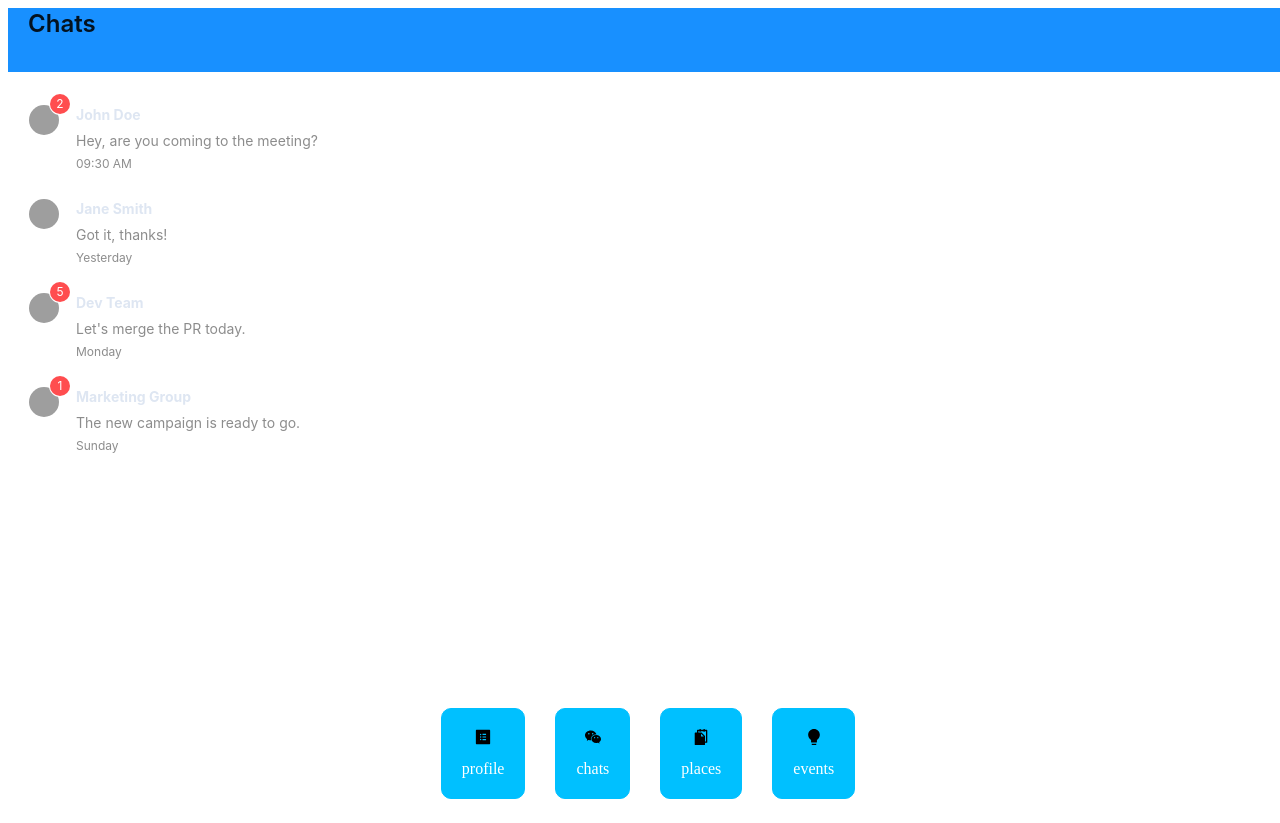
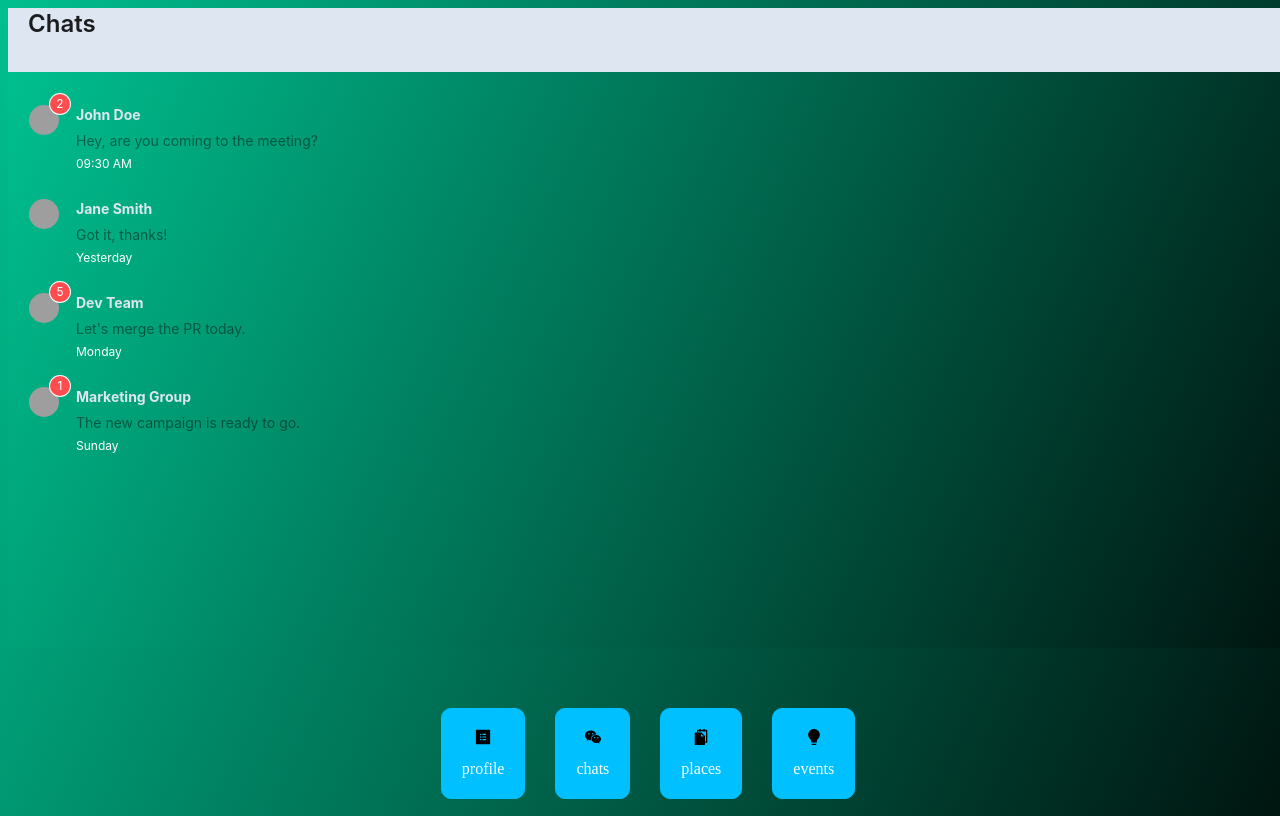
Before and after one commit to student-programmer/mycampus, a Next.js app: page /chats in a window 1280 px wide. Built offline with nearby package versions, Linux system fonts and the light colour scheme; grey boxes are pictures that could not be loaded.

Commit message:
чат правки

```diff
--- a/fsd/app/style/global.scss
+++ b/fsd/app/style/global.scss
@@ -1,8 +1,11 @@
 body {
   width: 100%;
-  height: 100%;
+  height: 100vh;
+  overflow-y: auto;
   position: relative;
   overflow-x: hidden;
+  background: linear-gradient(115deg, #00bf8f, #001510);
+  background-repeat: no-repeat;
 }
 
 .h2{
--- a/fsd/widgets/chat/ui/chatDetail.module.scss
+++ b/fsd/widgets/chat/ui/chatDetail.module.scss
@@ -21,5 +21,5 @@
 
 .ant-spin-nested-loading,
 .css-dev-only-do-not-override-5wsri9 {
-  background-color: #F5F9FE;
+  background-color: #f5f9fe;
 }
--- a/fsd/widgets/chats/ChatList.tsx
+++ b/fsd/widgets/chats/ChatList.tsx
@@ -3,6 +3,7 @@
 import { List, Avatar, Badge, Typography } from "antd";
 import { Chat } from "../../entities/chats/index";
 import Link from "next/link";
+import style from "./ui/Chat.module.scss";
 
 const { Text } = Typography;
 
@@ -11,14 +12,12 @@ interface ChatListProps {
 }
 
 const ChatList: React.FC<ChatListProps> = ({ chats }) => {
-
   return (
     <List
       itemLayout="horizontal"
       dataSource={chats}
       renderItem={(chat) => (
-
-        <Link href={`chat/${chat.title}/${chat.id}`}   >
+        <Link href={`chat/${chat.title}/${chat.id}`}>
           <List.Item>
             <List.Item.Meta
               avatar={
@@ -29,9 +28,14 @@ const ChatList: React.FC<ChatListProps> = ({ chats }) => {
               title={chat.title}
               description={
                 <>
-                  <Text type="secondary">{chat.lastMessage}</Text>
+                  <Text type="secondary" color="#fff">
+                    {chat.lastMessage}
+                  </Text>
                   <br />
-                  <Text type="secondary" style={{ fontSize: "12px" }}>
+                  <Text
+                    type="secondary"
+                    style={{ fontSize: "12px", color: "#fff" }}
+                  >
                     {chat.timestamp}
                   </Text>
                 </>
--- a/fsd/widgets/chats/ui/Chat.module.scss
+++ b/fsd/widgets/chats/ui/Chat.module.scss
@@ -3,9 +3,12 @@
 }
 
 .HeaderChatClient {
-  background-color: #1890ff;
+  background-color: #dee6f2;
+  font-size: 20px;
+  font-weight: 700;
   padding: 0 20px;
   width: 100%;
+  color: #001510;
 }
 
 .typoGraphy {
@@ -15,5 +18,5 @@
 
 .ContentWrapper {
   padding: 20px;
-  background-color: #fff;
+  background: linear-gradient(115deg, #00bf8f, #001510);
 }
```
